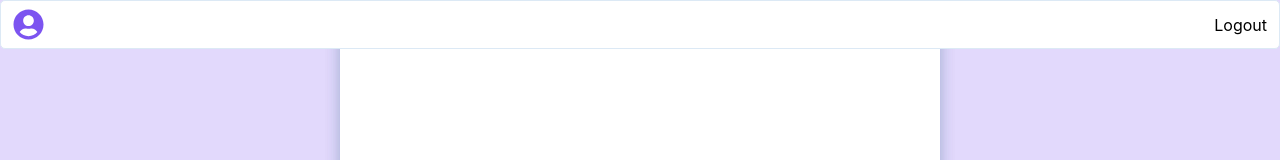
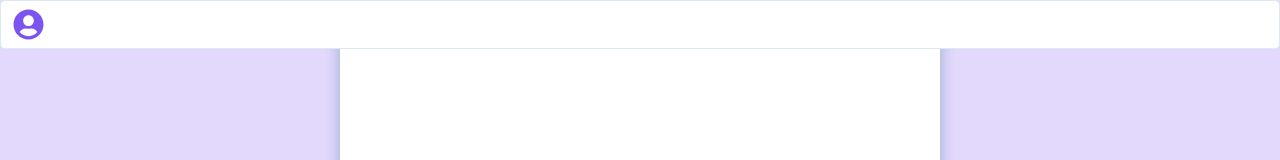
Before and after one commit to piya03/dish-ranking-app, a React (Create React App) app: page / in a window 1280 px wide. Shown: the top 160 px of the page. Built offline with nearby package versions, Linux system fonts and the light colour scheme.

Commit message:
add the functionality complete

```diff
--- a/src/App.js
+++ b/src/App.js
@@ -4,6 +4,7 @@ import store from "./store";
 import { Provider } from "react-redux";
 import HomePage from "./HomePage";
 import Logout from "./CommonComponent/Logout";
+import { activeuser } from "./reducers";
 
 function App() {
   return (
--- a/src/CommonComponent/Logout.js
+++ b/src/CommonComponent/Logout.js
@@ -26,9 +26,11 @@ const Logout = () => {
         <FontAwesomeIcon icon={faUserCircle} className="user-icon mr-2" />
         <p>{activeUserFromStore}</p>
       </div>
-      <p onClick={logOutFun} className="cursor-pointer">
-        Logout
-      </p>
+      {activeUserFromStore && (
+        <p onClick={logOutFun} className="cursor-pointer">
+          Logout
+        </p>
+      )}
     </div>
   );
 };
```
Also changed, not shown: 1 other file (tests, documents, lock files or other folders).
